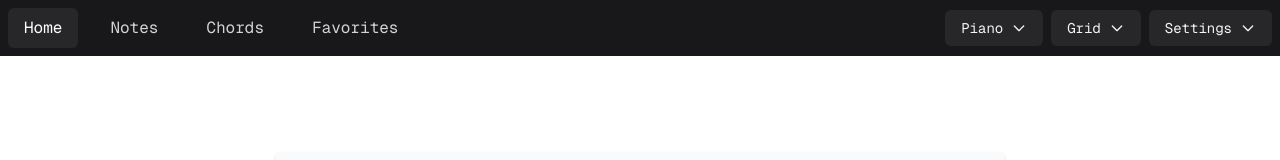
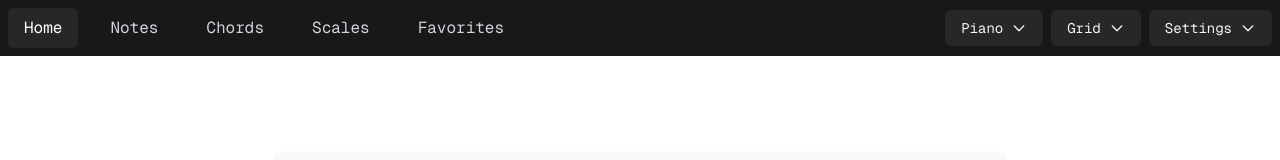
Before and after one commit to leouofa/gridbeat, a Next.js app: page / in a window 1280 px wide. Shown: the top 160 px of the page. Built offline with nearby package versions, Linux system fonts and the light colour scheme.

Commit message:
adding scales to menu

```diff
--- a/components/Menu.tsx
+++ b/components/Menu.tsx
@@ -21,6 +21,7 @@ const CONSTANTS = {
     { href: "/", label: "Home" },
     { href: "/notes", label: "Notes" },
     { href: "/chords", label: "Chords" },
+    { href: "/scales", label: "Scales" },
     { href: "/favorites", label: "Favorites" },
   ],
 } as const;
```
